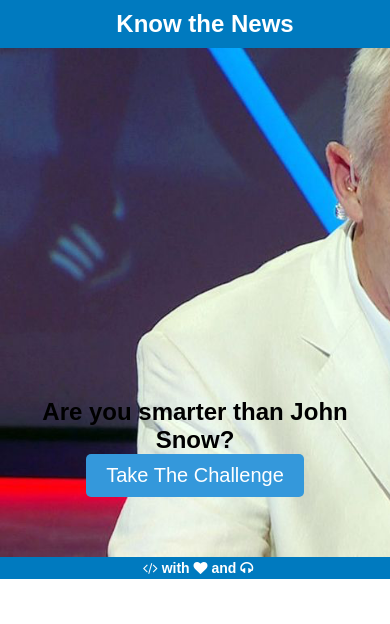
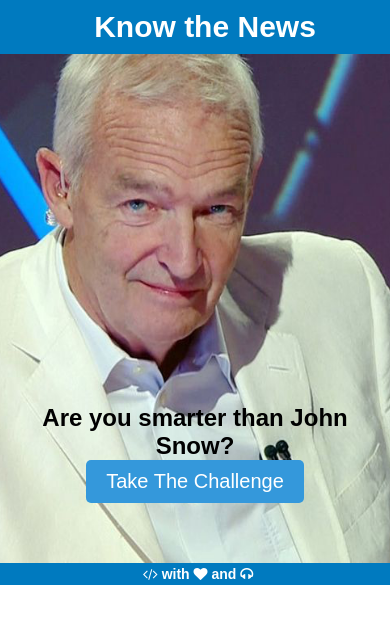
Before and after one commit to matmenzl/wdi-project-1, a PHP site: page /home.html in a window 390 px wide. Shown: the top 624 px of the page. Run offline with PHP 8.4, Linux system fonts and the light colour scheme; some libraries are stand-ins or nearby versions; some web fonts are replaced.

Commit message:
responsive fix

```diff
--- a/css/style.css
+++ b/css/style.css
@@ -2,7 +2,7 @@
   background-image: url("../images/john_snow_start_1200.png");
   width: 100%;
   background-size:cover;
-/*  background-position: center center;*/
+  background-position: center center;
   background-repeat: no-repeat;
   padding:350px 0 30px 0;
 }
@@ -28,11 +28,11 @@ header {
 }
 
 
-.slide {
+/*.slide {
   height: 40px;
   width: 40px;
   background-color: black;
-}
+}*/
 
 .start {
   background-color:#93b7bf;
@@ -192,3 +192,17 @@ input::-webkit-input-placeholder {
 /*slider-square*/
 .ui-slider-handle.ui-state-default.ui-corner-all {
 }
+
+@media only screen and (max-width: 640px) { /*if screen is higher than 640 these wont apply (styole for 640 down)*/
+  .start {
+    width: 100%;
+    background-image: url("../images/john_snow_start_1200.png");
+    background-position: left left;
+  }
+
+  header {
+    font-size: 30px;
+
+  }
+
+}
--- a/home.html
+++ b/home.html
@@ -2,8 +2,7 @@
 <html>
 <head>
   <meta charset="utf-8">
-<!--   js and css
- -->
+ <meta name="viewport" content="width=device-width, initial-scale=1.0">
  <link rel="stylesheet" href="./jquery-ui-1.11.4.custom/jquery-ui.min.css">
   <script src="./jquery-ui-1.11.4.custom/external/jquery/jquery.js"></script>
   <script src="./jquery-ui-1.11.4.custom/jquery-ui.min.js"></script>
```
